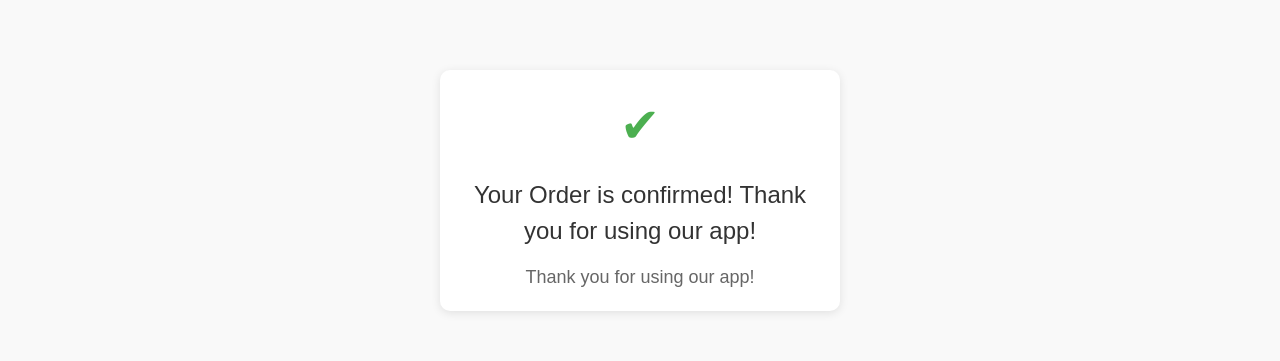
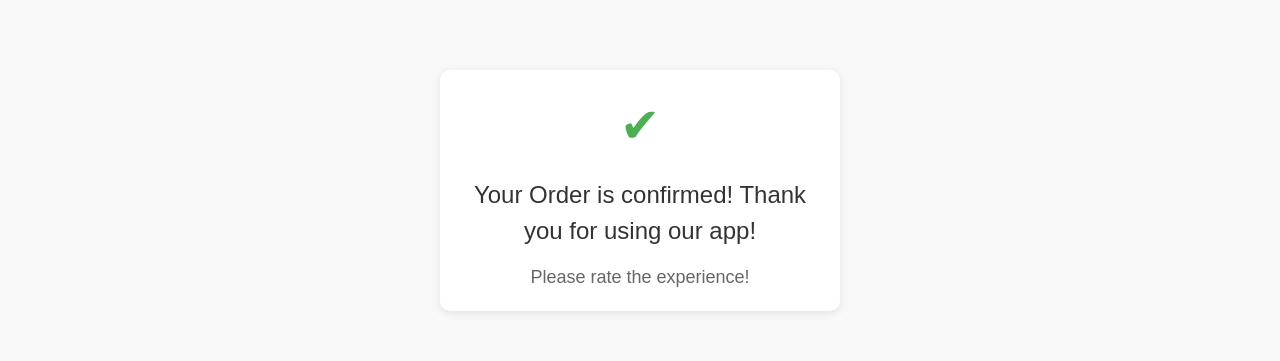
Before and after one commit to Heisenberg1607/SMART-RENTAL-APP, a Next.js app: page /ConfirmOrder in a window 1280 px wide. Shown: the part 274-635 px from the top of the page. Built offline with nearby package versions, Linux system fonts and the light colour scheme; no server answers.

Commit message:
content changed

```diff
--- a/src/app/ConfirmOrder/page.css
+++ b/src/app/ConfirmOrder/page.css
@@ -28,7 +28,7 @@
 }
 
 .confirm-text::after {
-  content: 'Thank you for using our app!'; /* Text after the checkmark */
+  content: 'Please rate the experience!'; /* Text after the checkmark */
   display: block;
   font-size: 18px;
   color: #666666; /* Slightly lighter text color for the message */
```
